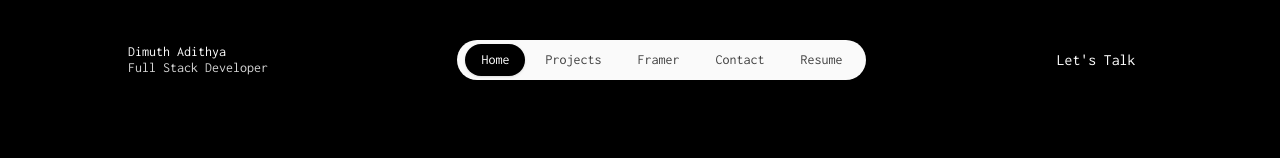
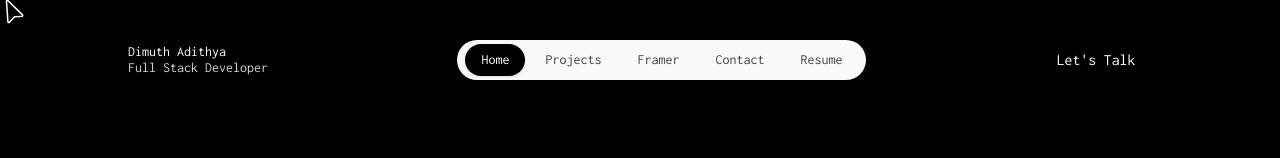
Before and after one commit to dimuthadithya/dimuthadithya.site, a Next.js app: page / in a window 1280 px wide. Shown: the top 158 px of the page. Built offline with nearby package versions, Linux system fonts and the light colour scheme.

Commit message:
feat: add Pointer component to RootLayout for enhanced user interaction

```diff
--- a/app/layout.js
+++ b/app/layout.js
@@ -5,6 +5,7 @@ import {
   Noto_Sans_Pahawh_Hmong,
 } from 'next/font/google';
 import './globals.css';
+import { Pointer } from '@/components/ui/pointer';
 
 const geistSans = Geist({
   variable: '--font-geist-sans',
@@ -39,7 +40,10 @@ export default function RootLayout({ children }) {
       lang='en'
       className={`${geistSans.variable} ${geistMono.variable} ${inconsolata.variable} ${nanoSansPahwhHmong.variable} h-full antialiased`}
     >
-      <body className='min-h-full flex flex-col'>{children}</body>
+      <body className='min-h-full flex flex-col'>
+        <Pointer />
+        {children}
+      </body>
     </html>
   );
 }
```
